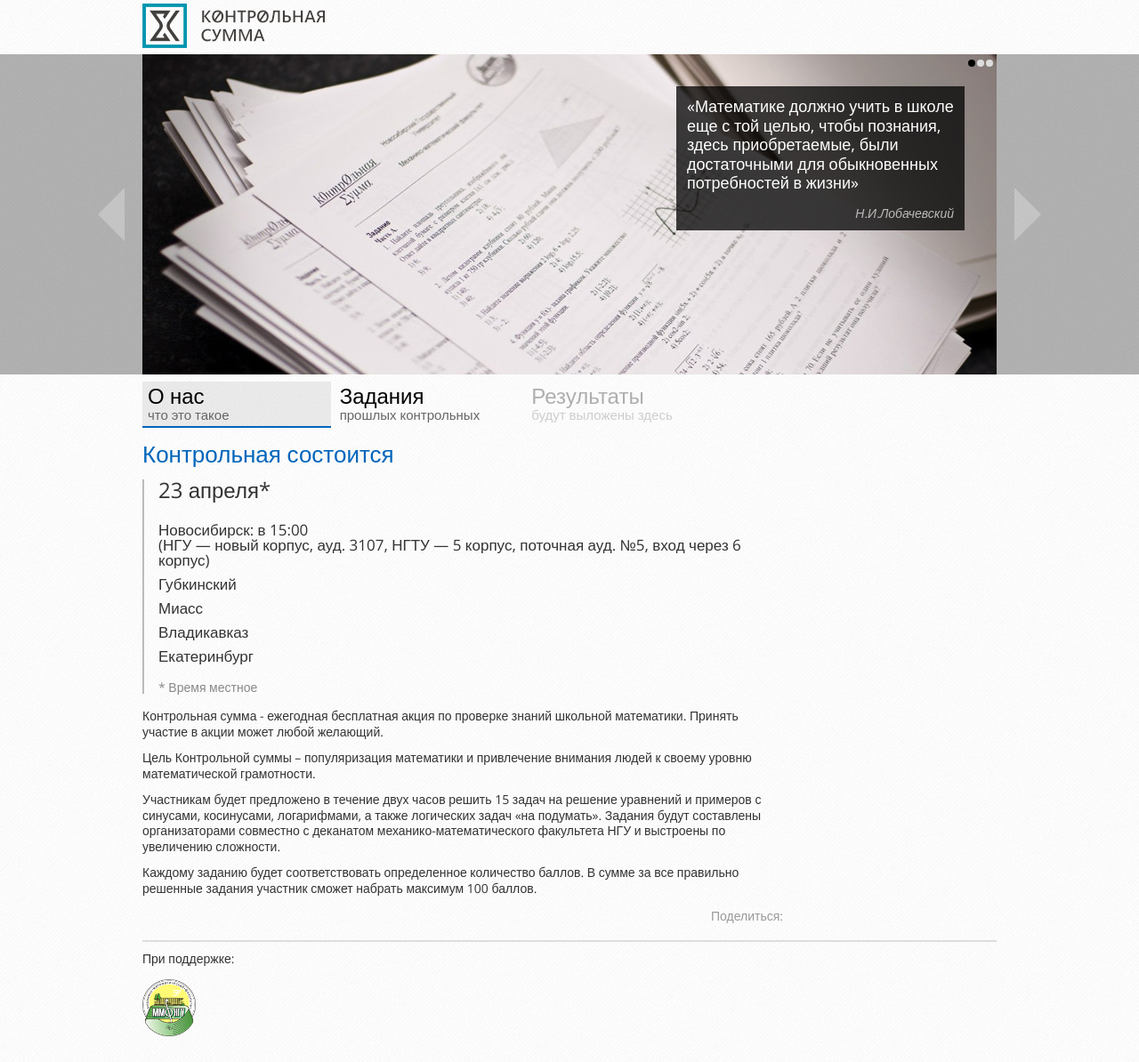
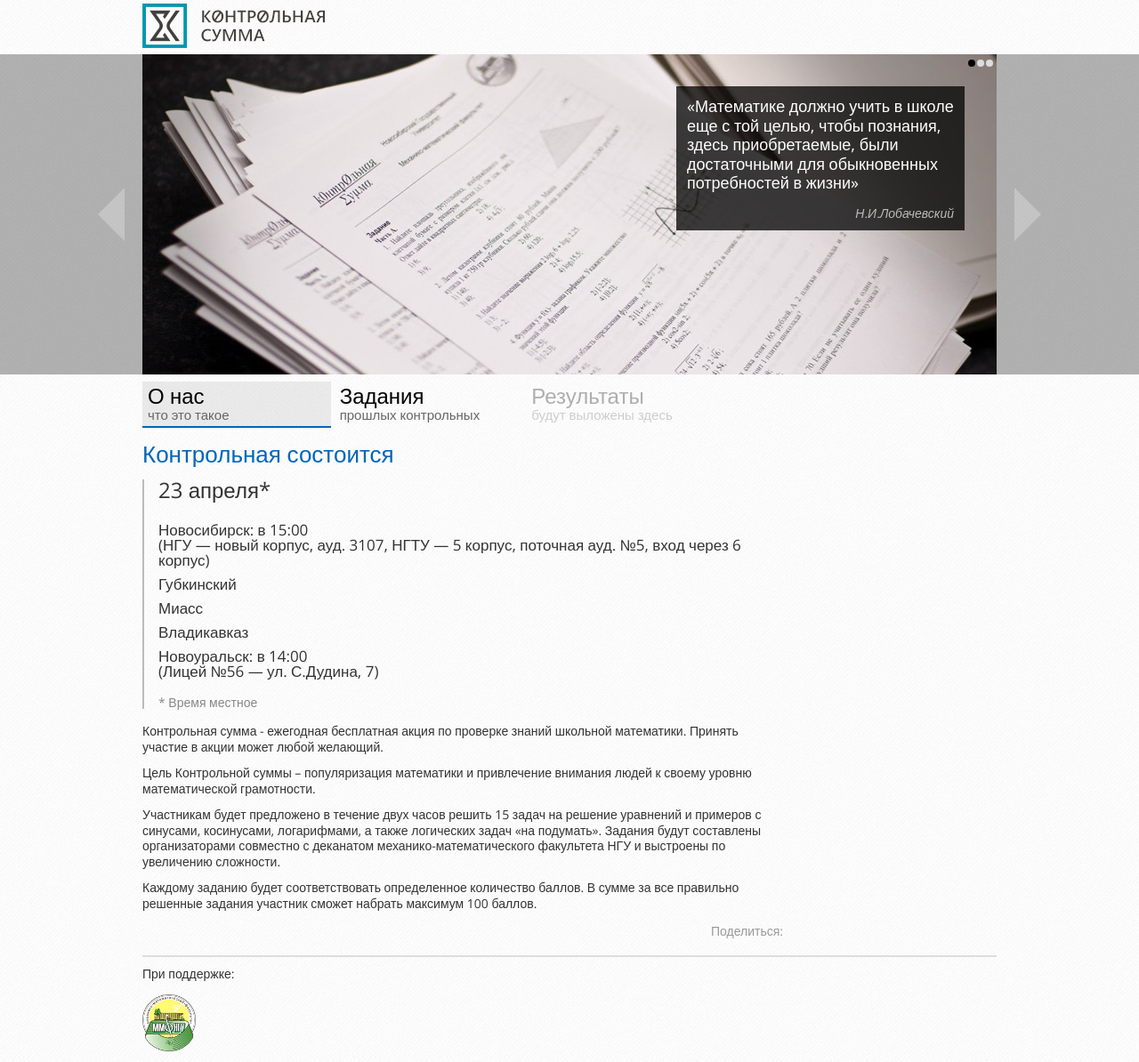
Before and after one commit to kontrsumma/kontrsumma.github.io, a Jekyll site: the page built from index.html, in a window 1280 px wide. Shown: the whole page at 89% size. Built offline with Jekyll 4.4.1, drawn with Linux system fonts in a browser that asks for light colours; nearby versions of some CDN libraries.

Commit message:
Novouralsk (#6)

```diff
--- a/index.html
+++ b/index.html
@@ -26,7 +26,8 @@ description: Контрольная сумма - ежегодная беспла
                 <span>Владикавказ</span>
             </p>
             <p>
-                <span>Екатеринбург</span>
+                <span>Новоуральск</span>: в 14:00<br>
+                (<span>Лицей №56</span> — ул. С.Дудина, 7)
             </p>
         </div>
         <div class="announce__hint">
```
